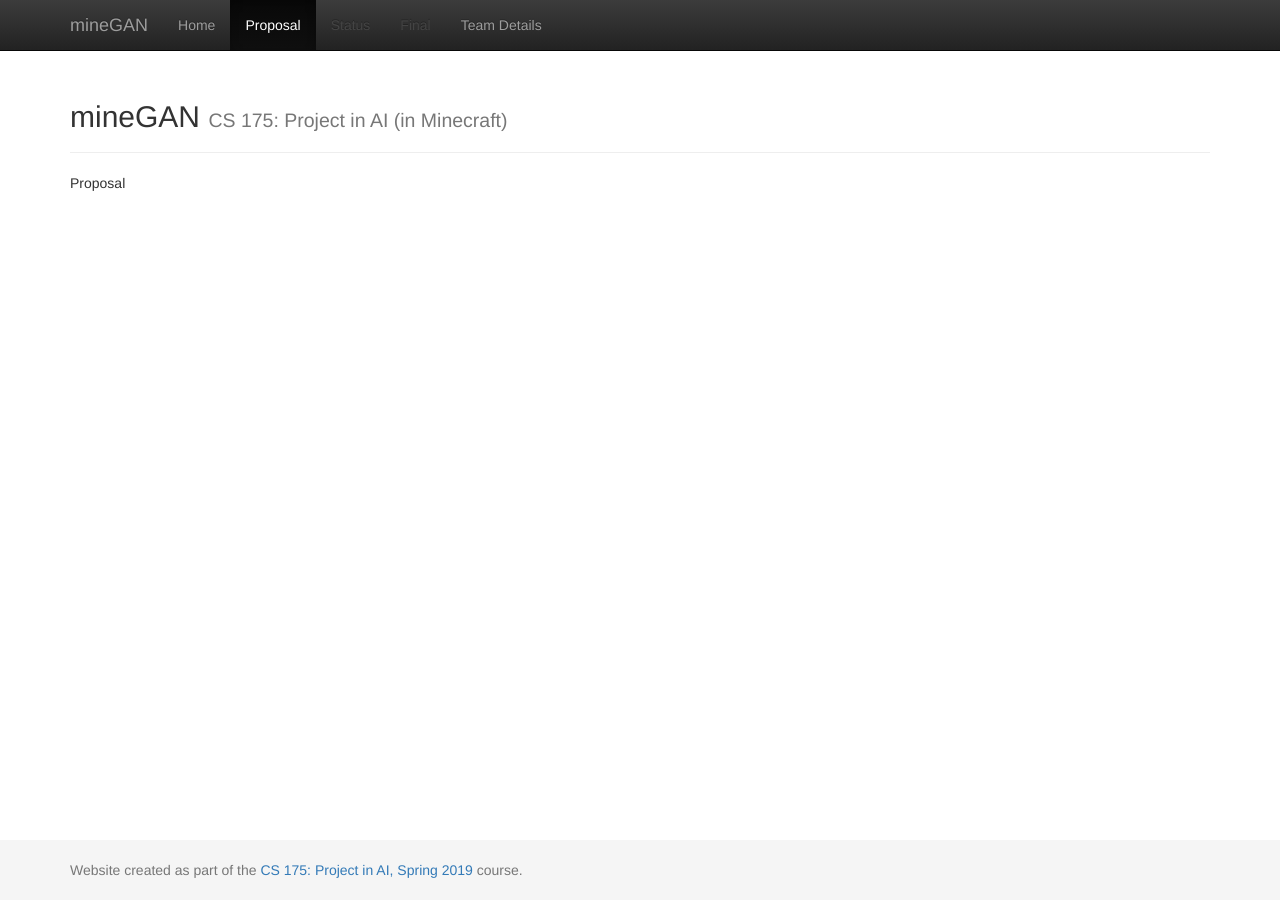
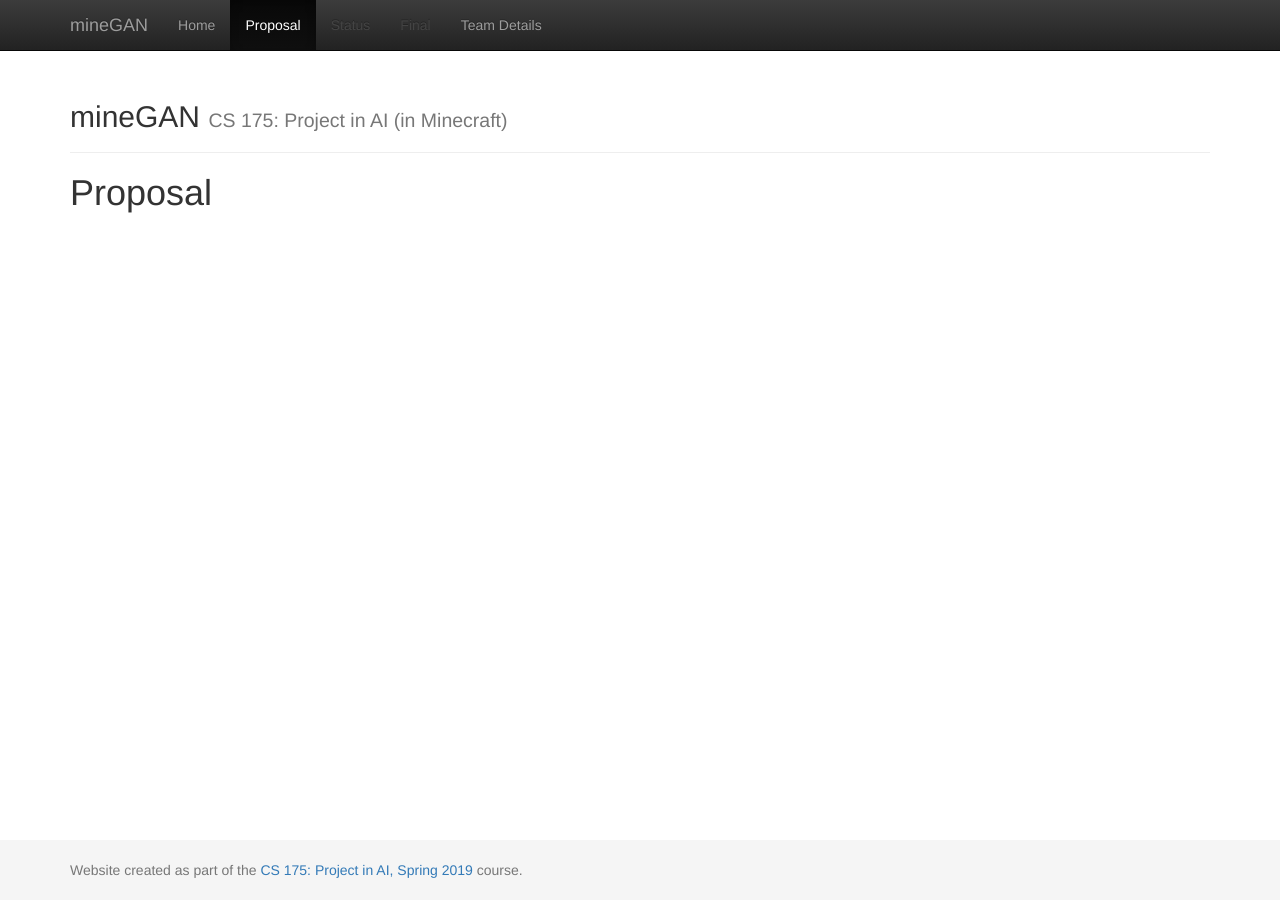
Before and after one commit to erikchomez/TheRealFarmerJohn, a Jekyll site: the page built from docs/proposal.md, in a window 1280 px wide. Built offline with Jekyll 4.4.1, drawn with Linux system fonts in a browser that asks for light colours.

Commit message:
Update proposal.md

```diff
--- a/docs/proposal.md
+++ b/docs/proposal.md
@@ -3,4 +3,4 @@ layout: default
 title: Proposal
 ---
 
-{{ page.title }}
+# {{ page.title }}
```
